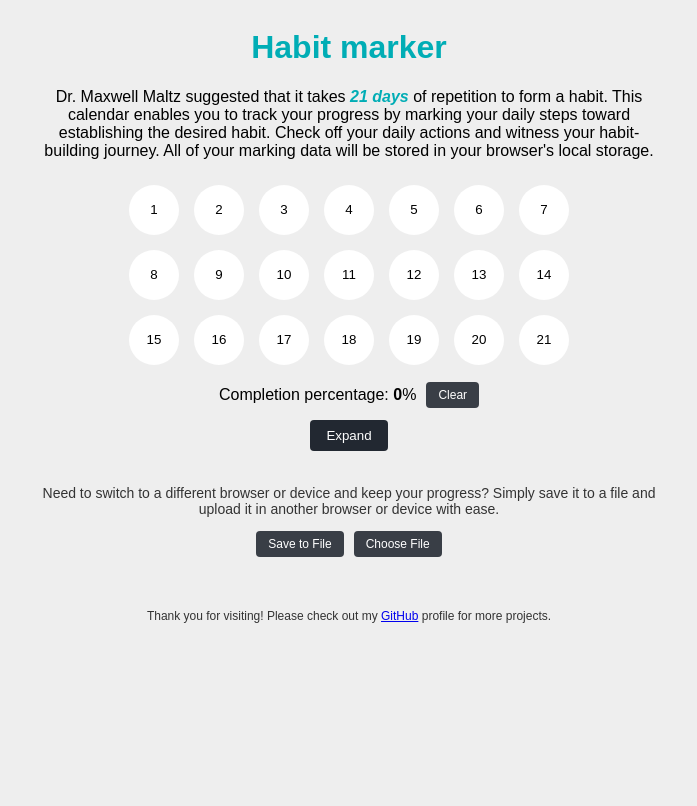
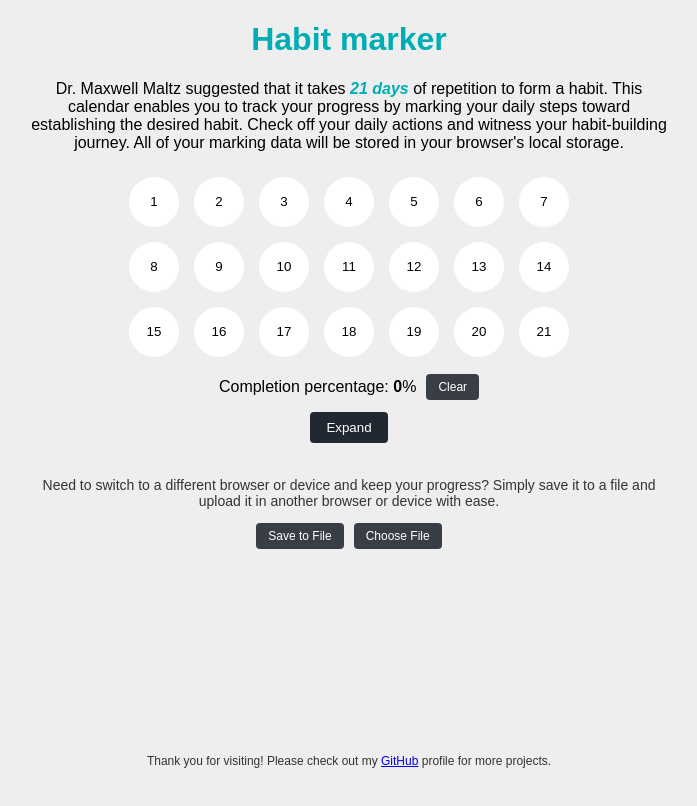
Before and after one commit to tautminas/habit-marker, a React (Vite) app: page / in a window 1280 px wide. Shown: the top 806 px of the page, without its empty margins (291-988 px from the left). Built offline with nearby package versions, Linux system fonts and the light colour scheme.

Commit message:
Change positioning of the footer and name of the file

```diff
--- a/src/App.jsx
+++ b/src/App.jsx
@@ -40,7 +40,7 @@ function App() {
     const url = URL.createObjectURL(blob);
     const a = document.createElement("a");
     a.href = url;
-    a.download = "buttonStates.json";
+    a.download = "habitMarker.json";
     a.click();
     URL.revokeObjectURL(url);
   };
--- a/src/styles.css
+++ b/src/styles.css
@@ -1,6 +1,7 @@
 body {
   font-family: "Your Font Name", sans-serif;
   background-color: #eeeeee;
+  margin: 0;
 }
 
 h1 {
@@ -231,6 +232,8 @@ h1 {
 .footer {
   font-size: 12px;
   color: #333;
+  /* Send footer to the bottom of the page */
+  margin-top: auto;
 }
 
 .save-section {
```
